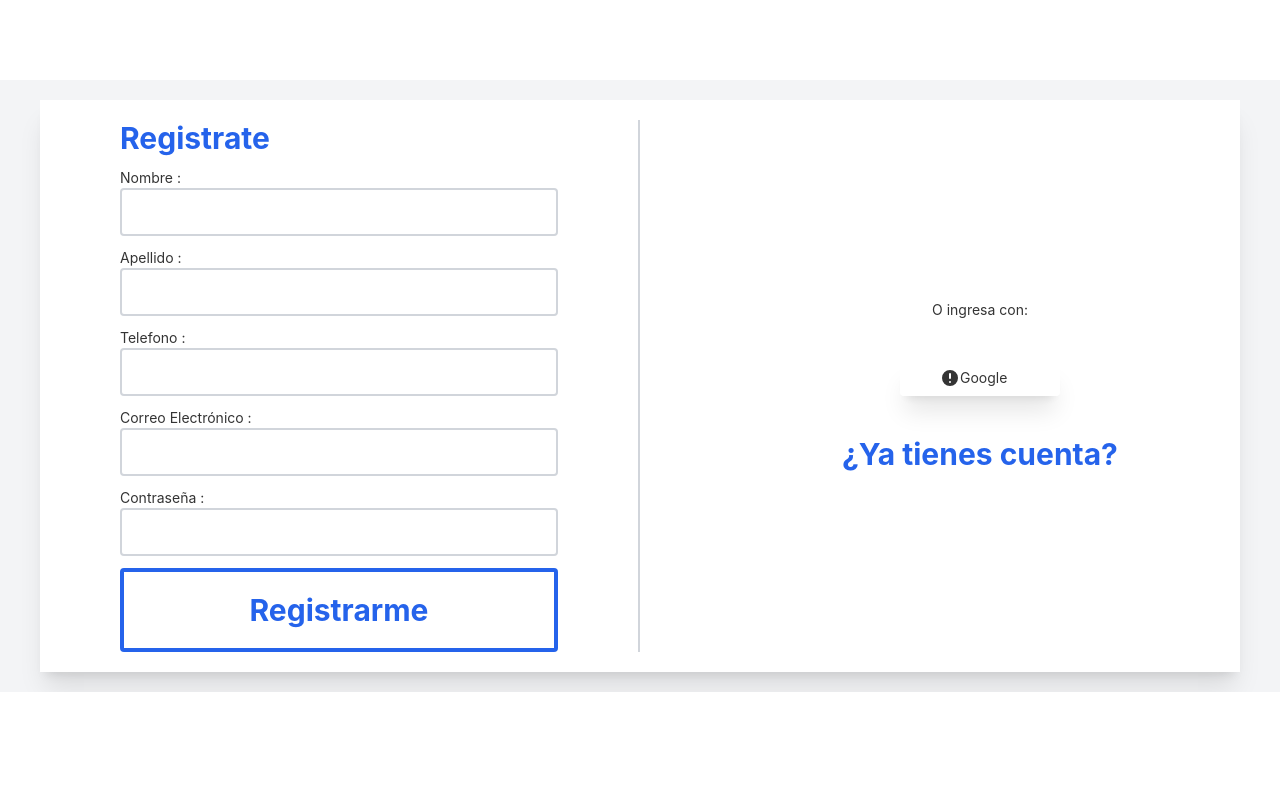
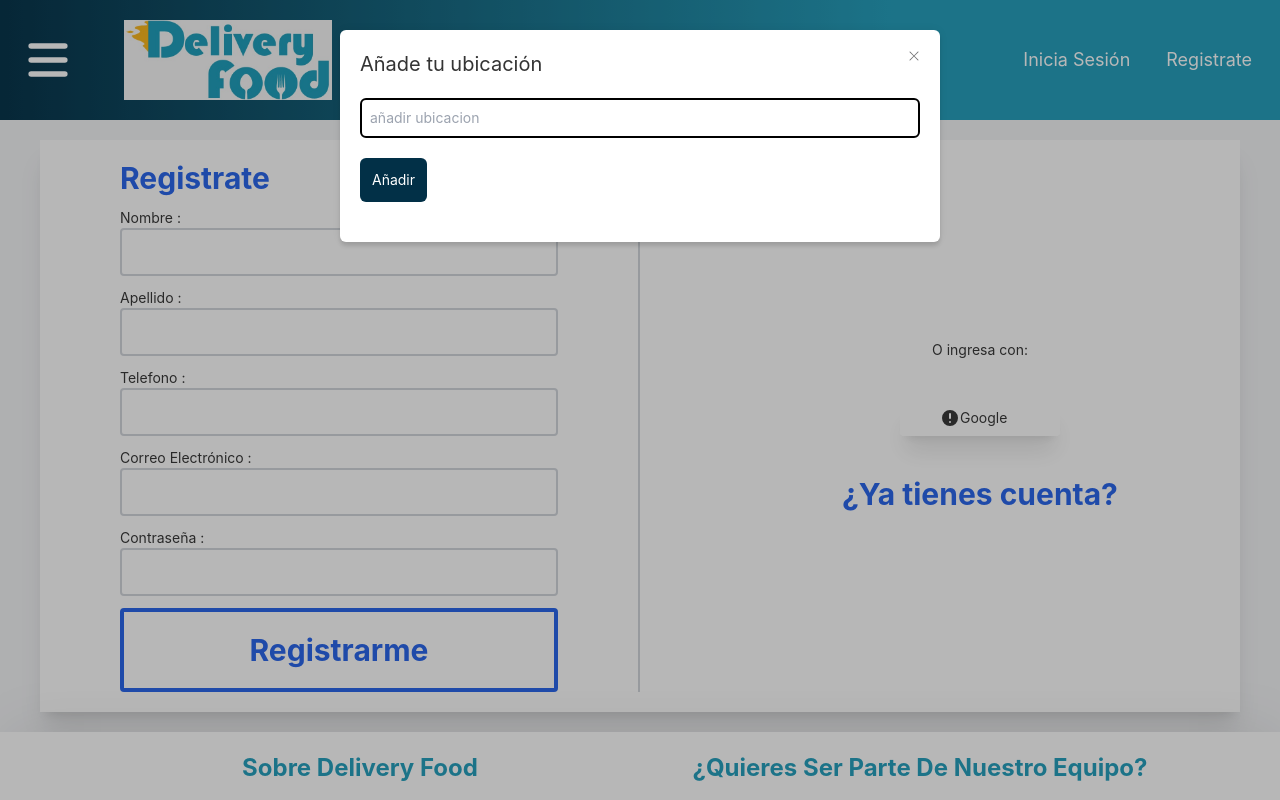
Before and after one commit to academia-geek/demo-day-projects-deliveryFood, a React (Create React App) app in the folder delivery-food-frontend/delivery-food/: page /register in a window 1280 px wide. Shown: the top 800 px of the page. Built offline with nearby package versions, Linux system fonts and the light colour scheme; no server answers.

Commit message:
edit: routes;

```diff
--- a/delivery-food-frontend/delivery-food/src/components/CardRestaurant.jsx
+++ b/delivery-food-frontend/delivery-food/src/components/CardRestaurant.jsx
@@ -12,8 +12,8 @@ export default function CardRestaurant({element}) {
       <div className='h-2/5 bg-green-300'>
         <h4>Nombre</h4>
         {/* <h4>{element.nombre}</h4> */}
-        <button  className='p-2 bg-green-600 rounded '>Ver Menú</button>
-        {/* <Link to='/' className='p-2 bg-green-600 rounded '>Ver más</Link> */}
+        {/* <button  className='p-2 bg-green-600 rounded '>Ver Menú</button> */}
+        <Link to='/' className='p-2 bg-green-600 rounded text-white'>Ver más</Link>
       </div>
     </div>
   )
--- a/delivery-food-frontend/delivery-food/src/components/DrawerMenu.jsx
+++ b/delivery-food-frontend/delivery-food/src/components/DrawerMenu.jsx
@@ -29,8 +29,8 @@ const ModalUbicacion = ({ modalState, setModalState }) => {
   );
 };
 
-export const DrawerMenu = ({ openDrawer, setOpenDrawer }) => {
-  const [handleModal, setHandleModal] = useState(false);
+export const DrawerMenu = ({ openDrawer, closeDrawer, setOpenDrawer }) => {
+  const [handleModal, setHandleModal] = useState(true);
 
   const openModal = () => {
     setHandleModal(true);
@@ -72,10 +72,11 @@ export const DrawerMenu = ({ openDrawer, setOpenDrawer }) => {
                 Ver pedidos
               </Link>
               <Link
-                to="/"
+                to="/viewProducts/restaurants"
                 className="hover:no-underline text-white text-lg
             hover:text-[color:var(--dark-blue)] hover:bg-[color:var(--yellow)]
             hover:p-2 hover:rounded-md hover:duration-200 transition-all ease-in-out"
+                onClick={()=>setOpenDrawer(false)}
               >
                 Ver restaurantes
               </Link>
--- a/delivery-food-frontend/delivery-food/src/components/Footer.jsx
+++ b/delivery-food-frontend/delivery-food/src/components/Footer.jsx
@@ -4,7 +4,7 @@ import "../styles/footer.css";
 
 export const Footer = () => {
   return (
-    <footer className="mt-20 px-20 py-5 grid grid-cols-2">
+    <footer className="px-20 py-5 grid grid-cols-2">
       <div className="sobre-nosotros">
         <h2 className="text-center text-[color:var(--soft-blue)] font-bold capitalize text-2xl">
           sobre delivery food
--- a/delivery-food-frontend/delivery-food/src/components/HeaderMenu.jsx
+++ b/delivery-food-frontend/delivery-food/src/components/HeaderMenu.jsx
@@ -12,7 +12,7 @@ export const HeaderMenu = () => {
 
   return (
     <>
-      <DrawerMenu openDrawer={openDrawer} setOpenDrawer={setOpenDrawer} />
+      <DrawerMenu openDrawer={openDrawer} setOpenDrawer={setOpenDrawer} closeDrawer={setOpenDrawer}/>
       <header className="menu p-5 shadow-lg flex items-center justify-between">
         {user !== null ? (
           <>
--- a/delivery-food-frontend/delivery-food/src/components/landingPage/HeaderLanding.jsx
+++ b/delivery-food-frontend/delivery-food/src/components/landingPage/HeaderLanding.jsx
@@ -35,7 +35,7 @@ const HeaderLanding = () => {
       </h2>
       <div className="flex justify-center">
         <Link
-          to="/menu"
+          to="/viewProducts"
           className="btn-ver-productos text-center bg-[color:var(--yellow)] w-2/12 p-2
           text-lg uppercase text-[color:var(--dark-blue)] rounded-md shadow-2xl
           hover:bg-amber-300 hover:transition-all duration-300 hover:no-underline
--- a/delivery-food-frontend/delivery-food/src/pages/Home.jsx
+++ b/delivery-food-frontend/delivery-food/src/pages/Home.jsx
@@ -78,7 +78,7 @@ export default function Home() {
         </div>
         <div className="flex justify-center items-center">
           <Link
-            to="/menu"
+            to="/viewProducts"
             className="mt-20 w-60 p-2 bg-[color:var(--yellow)] text-[color:var(--dark-blue)] text-center text-xl shadow-2xl rounded-md
             hover:no-underline hover:text-[color:var(--dark-blue)]"
           >
--- a/delivery-food-frontend/delivery-food/src/pages/Login.jsx
+++ b/delivery-food-frontend/delivery-food/src/pages/Login.jsx
@@ -3,6 +3,8 @@ import { useNavigate, Link } from "react-router-dom";
 import { useAuth } from "../auth/AuthContent";
 import Swal from "sweetalert2";
 import InputForm from "../components/InputForm";
+import { HeaderMenu } from "../components/HeaderMenu";
+import { Footer } from "../components/Footer";
 
 const expresiones = {
   // password: /^.{4,12}$/, // 4 a 12 digitos.
@@ -65,6 +67,7 @@ export default function Login() {
 
   return (
     <div className="">
+      <HeaderMenu />
       <header className="h-20 flex shadow items-center px-6 w-full">
         <svg
           xmlns="http://www.w3.org/2000/svg"
@@ -149,6 +152,7 @@ export default function Login() {
           </div>
         </div>
       </main>
+      <Footer />
     </div>
   );
 }
--- a/delivery-food-frontend/delivery-food/src/pages/Menu.jsx
+++ b/delivery-food-frontend/delivery-food/src/pages/Menu.jsx
@@ -1,5 +1,4 @@
 import { CarrouselMenu } from "../components/CarrouselMenu";
-import { HeaderMenu } from "../components/HeaderMenu";
 import { MenuList } from "../components/MenuList";
 import { Footer } from "../components/Footer";
 
@@ -8,7 +7,6 @@ import "../styles/headerMenu.css";
 const Menu = () => {
   return (
       <div className="menu-view">
-      <HeaderMenu />
         <CarrouselMenu />
         <main className="main-menu mt-10" id="main-menu">
           <h1 className="text-center text-3xl font-semibold">
@@ -16,7 +14,6 @@ const Menu = () => {
           </h1>
           <MenuList />
         </main>
-      <Footer />
       </div>
   );
 };
--- a/delivery-food-frontend/delivery-food/src/pages/Register.jsx
+++ b/delivery-food-frontend/delivery-food/src/pages/Register.jsx
@@ -4,6 +4,8 @@ import { useAuth } from "../auth/AuthContent";
 import Swal from "sweetalert2";
 import InputForm from "../components/InputForm";
 import { registerUser } from "../services/registerUser";
+import { Footer } from "../components/Footer";
+import { HeaderMenu } from "../components/HeaderMenu";
 
 const expresiones = {
   name: /^[a-zA-ZÀ-ÿ\s]{1,40}$/, // Letras y espacios, pueden llevar acentos.
@@ -102,23 +104,7 @@ export default function Register() {
 
   return (
     <div className="">
-      <header className="h-20 flex shadow items-center px-6 w-full bg-white">
-        <svg
-          xmlns="http://www.w3.org/2000/svg"
-          className="h-10 w-10 cursor-pointer text-white"
-          viewBox="0 0 20 20"
-          fill="currentColor"
-          onClick={() => navigate("/")}
-        >
-          <path
-            fillRule="evenodd"
-            d="M10 18a8 8 0 100-16 8 8 0 000 16zm.707-10.293a1 1 0 00-1.414-1.414l-3 3a1 1 0 000 1.414l3 3a1 1 0 001.414-1.414L9.414 11H13a1 1 0 100-2H9.414l1.293-1.293z"
-            clipRule="evenodd"
-          />
-        </svg>
-        <h1 className="m-auto text-white text-2xl">Delivery Food</h1>
-      </header>
-
+      <HeaderMenu />
       <main className="py-5 px-10 bg-gray-100">
         <div className="flex gap-20 sm:flex-wrap shadow-xl py-5 bg-white">
           <form
@@ -227,6 +213,7 @@ export default function Register() {
           </div>
         </div>
       </main>
+      <Footer />
     </div>
   );
 }
--- a/delivery-food-frontend/delivery-food/src/pages/Restaurants.jsx
+++ b/delivery-food-frontend/delivery-food/src/pages/Restaurants.jsx
@@ -46,20 +46,25 @@ export default function Restaurants() {
   }
   return (
     <div>
+      <div className='flex justify-around items-center text-xl mt-5'>
         <h2 className='text-3xl'>Establecimientos</h2>
-      <div className='flex justify-around m-auto mb-20 mt-5'>
+        <span>Busca lo mejor para ti </span>
+      </div>
+      <div className='flex justify-around items-center m-auto mb-20 mt-16'>
         <label className='flex border-solid border border-gray-400 w-80 rounded cursor-text ' htmlFor='search'>
           <SearchIcon className='h-10 w-10'/>
           <input type="text" placeholder='Buscar establecimiento...' className='outline-none' id='search'/>
         </label>
         <div>
-          <select name="filter-establecimientos" id="" className='border-solid border border-gray-400 mr-5 rounded' onChange={select}>
+          <span>Categorias: </span>
+          <select name="filter-establecimientos" id="" className='border-solid border border-gray-400 mr-10 rounded' onChange={select}>
             {
               filterCategory.map((e, i) => (
                 <option key={i} value={e.value}>{e.category}</option>
               ))
             }
           </select>
+          <span>Abierto/Cerrado: </span>
           <select name="disponibles" id="" className='border-solid border border-gray-400 rounded' onChange={select}>
             {
               filterOpen.map((e, i) => (
--- /dev/null
+++ b/delivery-food-frontend/delivery-food/src/pages/ViewProducts.jsx
@@ -0,0 +1,19 @@
+import React from 'react'
+import { Route, Routes } from 'react-router-dom'
+import { Footer } from '../components/Footer'
+import { HeaderMenu } from '../components/HeaderMenu'
+import Menu from './Menu'
+import Restaurants from './Restaurants'
+
+export default function ViewProducts() {
+  return (
+    <>
+      <HeaderMenu />
+      <Routes>
+        <Route path='/' element={<Menu/>}/>
+        <Route path='/restaurants' element={<Restaurants/>}/>
+      </Routes>
+      <Footer />
+    </>
+  )
+}
--- a/delivery-food-frontend/delivery-food/src/routers/AppRoutes.jsx
+++ b/delivery-food-frontend/delivery-food/src/routers/AppRoutes.jsx
@@ -8,6 +8,8 @@ import PublicRoutes from "../components/PublicRoutes";
 import PrivateRoutes from "../components/PrivateRoutes";
 
 import { AuthProvider } from "../auth/AuthContent";
+import Restaurants from "../pages/Restaurants";
+import ViewProducts from "../pages/ViewProducts";
 
 export default function AppRoutes() {
   return (
@@ -30,7 +32,7 @@ export default function AppRoutes() {
               </PublicRoutes>
             }
           />
-          <Route path="/menu" element={<Menu />} />
+          <Route path="/viewProducts/*" element={<ViewProducts />} />
           <Route
             path="/login"
             element={
```
Lines whose indentation alone changed are shown as unchanged.
